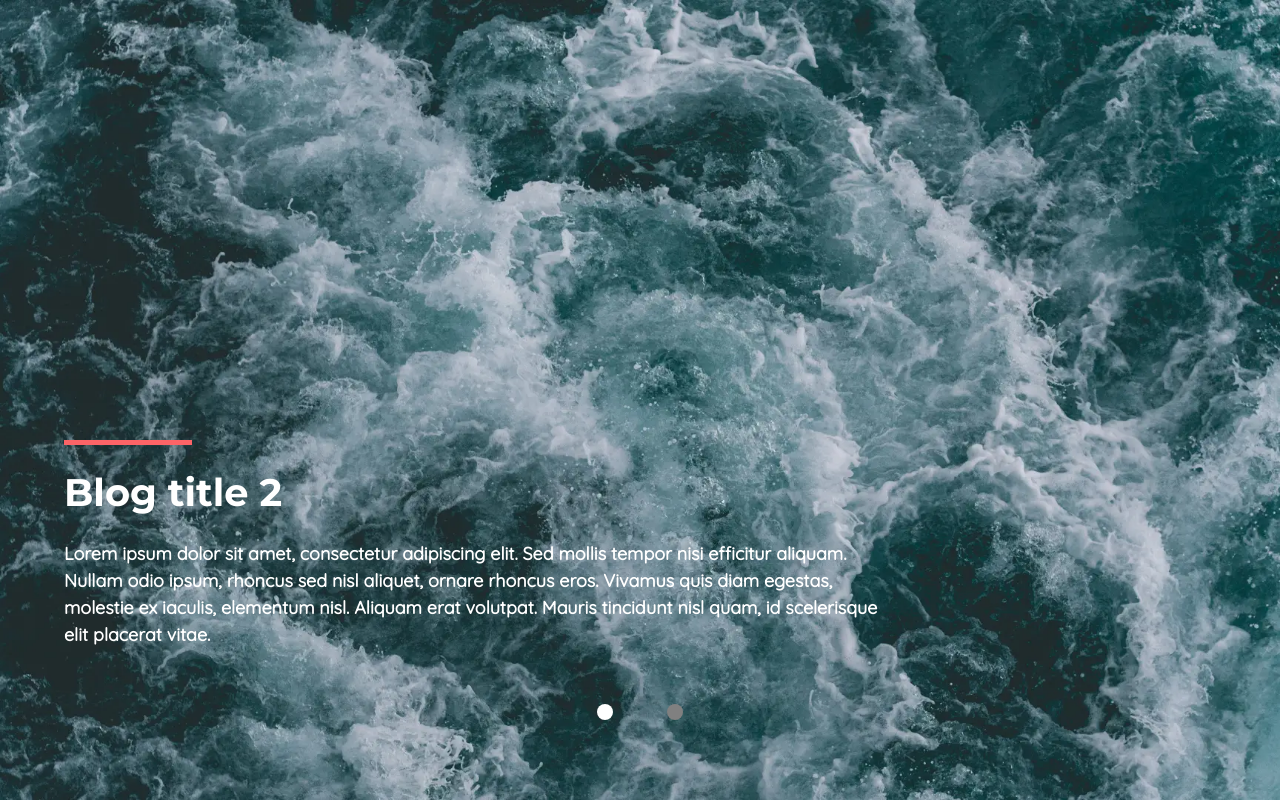
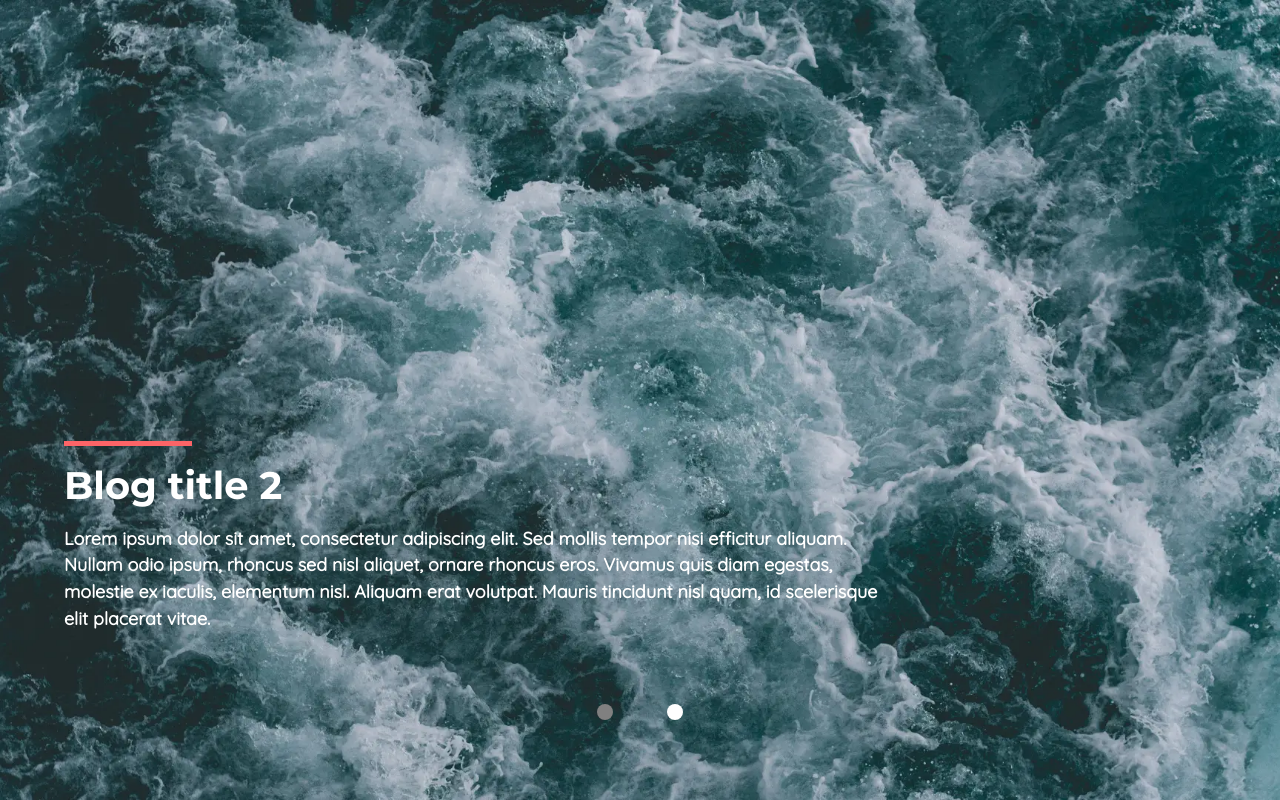
Before and after one commit to albertguo2006/ecf_website, a plain HTML site: page index.html in a window 1280 px wide. Both pictures are taken after a click on the link 674 px from the left and 2298 px from the top of the page. Shown: the part 1586-2386 px from the top of the page. Drawn offline with Linux system fonts and the light colour scheme.

Commit message:
Fix todos

```diff
--- a/assets/css/styles.css
+++ b/assets/css/styles.css
@@ -337,7 +337,6 @@ footer {
     z-index: 2;
 }
 
-/* TODO Make it so that text does not overlap the buttons when screen is very wide but not tall */
 .home3-nav > a {
     width: 1rem;
     height: 1rem;
@@ -379,12 +378,15 @@ footer {
 .post-overlay {
     display: flex;
     flex-direction: column;
-    row-gap: 3vh;
-    margin: 55vh 30vw 5vh 5vw;
+    row-gap: 2vh;
+    margin: 0 30vw 20vh 5vw;
+    align-self: end;
     color: white;
 }
 
+/* Use padding to further separate the elements instead of just using row-gap because we don't want an even gap */
 .post-overlay > h2 {
+    padding: 0 0 1vh;
     line-height: 1.5;
 }
 
--- a/assets/js/home.js
+++ b/assets/js/home.js
@@ -8,15 +8,13 @@ window.onload = () => {
     inactiveSelector.classList.add("current-post");
 }
 
-//TODO null when current post is clicked
 // Change post selector colour (implemented using css) on click
-let currentPost = document.querySelector(".current-post");
-
 document.onclick = e => {
     if (e.target.classList.contains("not-current-post")) {
-        currentPost.classList.remove("current-post");
-        currentPost.classList.add("not-current-post");
-        currentPost = e.target;
+        document.querySelectorAll(".current-post").forEach(post => {
+            post.classList.remove("current-post");
+            post.classList.add("not-current-post");
+        });
         e.target.classList.add("current-post");
         e.target.classList.remove("not-current-post");
     }
```
Also changed, not shown: index.html (+0 -2 lines).
